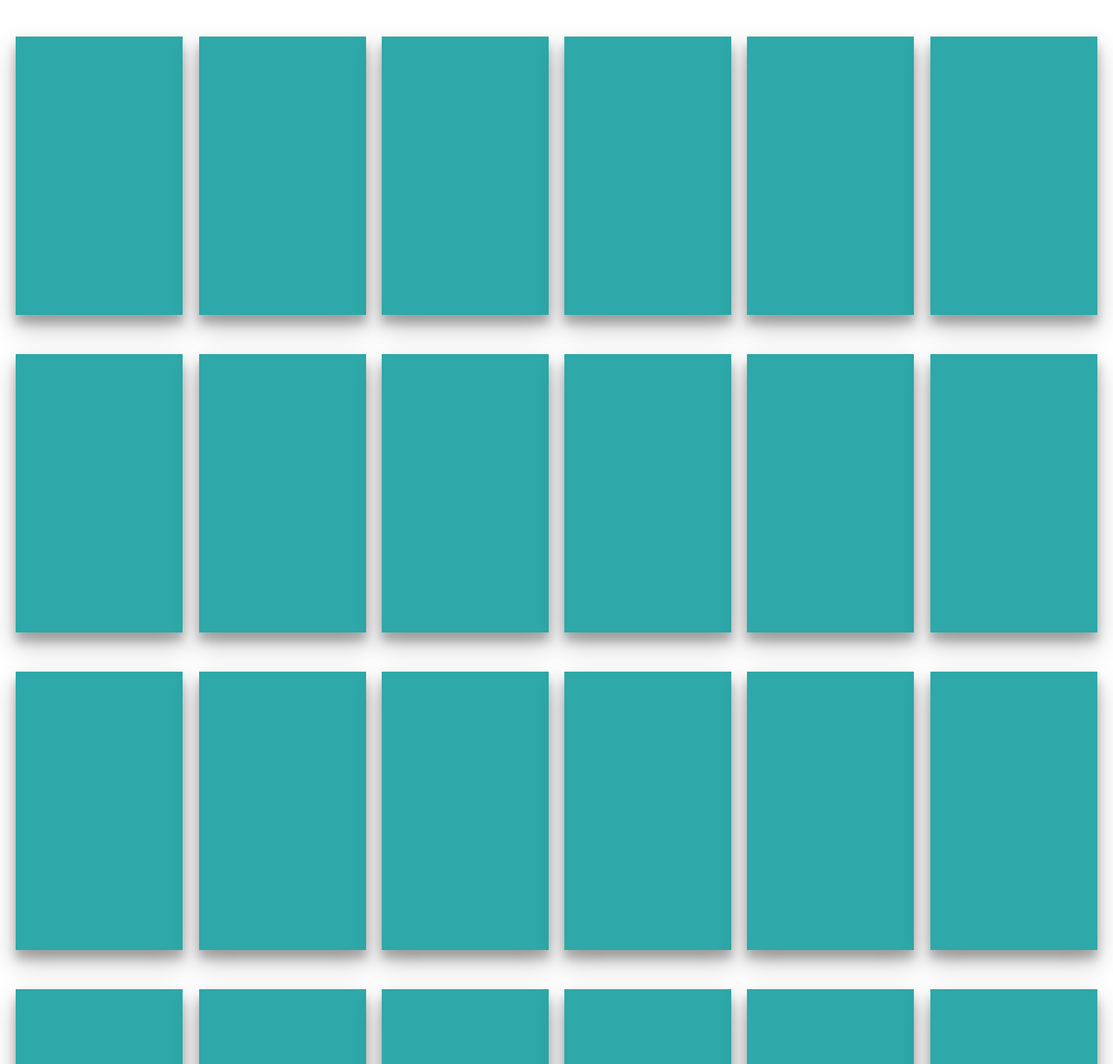
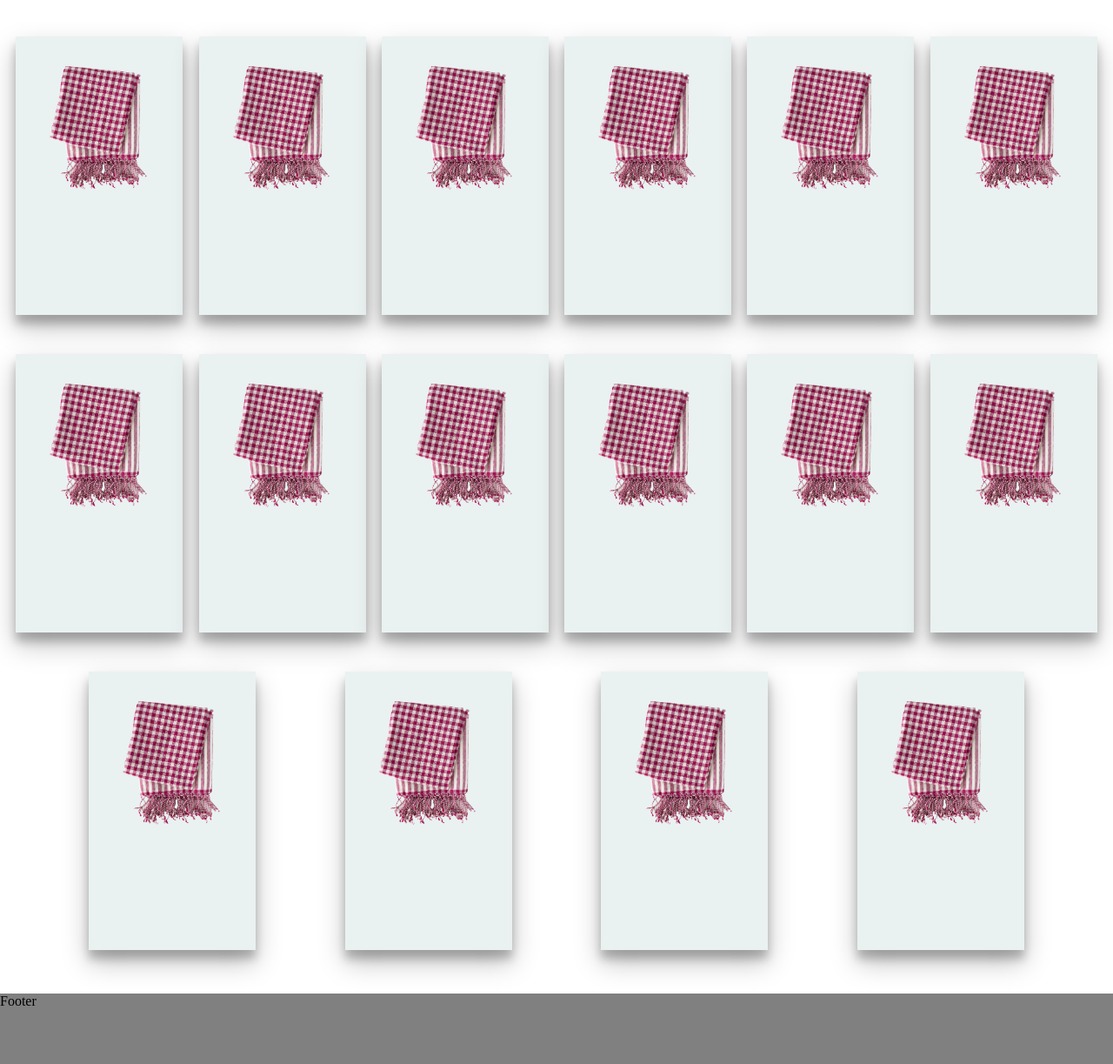
Before and after one commit to SoriyaTY/soriya-ecommerce-project, a plain HTML site: page index.html in a window 1280 px wide. Shown: the part 77-1300 px from the top of the page at 87% size. Drawn offline with Linux system fonts and the light colour scheme.

Commit message:
Add new photo

```diff
--- a/css/main.css
+++ b/css/main.css
@@ -72,8 +72,11 @@ ul li:hover {
     margin-top: 45px;
     width: 15%;
     height: 40vh;
-    background: rgb(46, 168, 168);
+    background: rgb(234, 241, 241);
     box-shadow: rgba(0, 0, 0, 0.25) 0px 14px 28px, rgba(0, 0, 0, 0.22) 0px 10px 10px;
+}
+.card > img{
+    width: 70%;
 }
 .card:hover{
     transform: translate(-10px);
--- a/index.html
+++ b/index.html
@@ -25,36 +25,54 @@
     </nav>
     <main>
         <div class="main-card">
-            <div class="card"></div>
-            <div class="card"></div>
-            <div class="card"></div>
-            <div class="card"></div>
-            <div class="card"></div>
-            <div class="card"></div>
-            <div class="card"></div>
-            <div class="card"></div>
-            <div class="card"></div>
-            <div class="card"></div>
-            <div class="card"></div>
-            <div class="card"></div>
-            <div class="card"></div>
-            <div class="card"></div>
-            <div class="card"></div>
-            <div class="card"></div>
-            <div class="card"></div>
-            <div class="card"></div>
-            <div class="card"></div>
-            <div class="card"></div>
-            <div class="card"></div>
-            <div class="card"></div>
-            <div class="card"></div>
-            <div class="card"></div>
-            <div class="card"></div>
-            <div class="card"></div>
-            <div class="card"></div>
-            <div class="card"></div>
-            <div class="card"></div>
-            <div class="card"></div>
+            <div class="card">
+                <img src="images/scarf1.png" alt="">
+            </div>
+            <div class="card">
+                <img src="images/scarf1.png" alt="">
+            </div>
+            <div class="card">
+                <img src="images/scarf1.png" alt="">
+            </div>
+            <div class="card">
+                <img src="images/scarf1.png" alt="">
+            </div>
+            <div class="card">
+                <img src="images/scarf1.png" alt="">
+            </div>
+            <div class="card">
+                <img src="images/scarf1.png" alt="">
+            </div>
+            <div class="card">
+                <img src="images/scarf1.png" alt="">
+            </div>
+            <div class="card">
+                <img src="images/scarf1.png" alt="">
+            </div>
+            <div class="card">
+                <img src="images/scarf1.png" alt="">
+            </div>
+            <div class="card">
+                <img src="images/scarf1.png" alt="">
+            </div>
+            <div class="card">
+                <img src="images/scarf1.png" alt="">
+            </div>
+            <div class="card">
+                <img src="images/scarf1.png" alt="">
+            </div>
+            <div class="card">
+                <img src="images/scarf1.png" alt="">
+            </div>
+            <div class="card">
+                <img src="images/scarf1.png" alt="">
+            </div>
+            <div class="card">
+                <img src="images/scarf1.png" alt="">
+            </div>
+            <div class="card">
+                <img src="images/scarf1.png" alt="">
+            </div>
         </div>
     </main>
     <footer>Footer</footer>
```
Also changed, not shown: views/brand.html (added, +28 -0 lines), images/background.jpg (deleted), images/delete-removebg-preview.png (deleted), images/dress.png (deleted), images/edit-removebg-preview.png (deleted), images/scarf1.png (added), images/scarf10.png (added), images/scarf2.png (added), images/scarf3.png (added), images/scarf4.png (added), images/scarf5.jpg (added), 1 other file.
